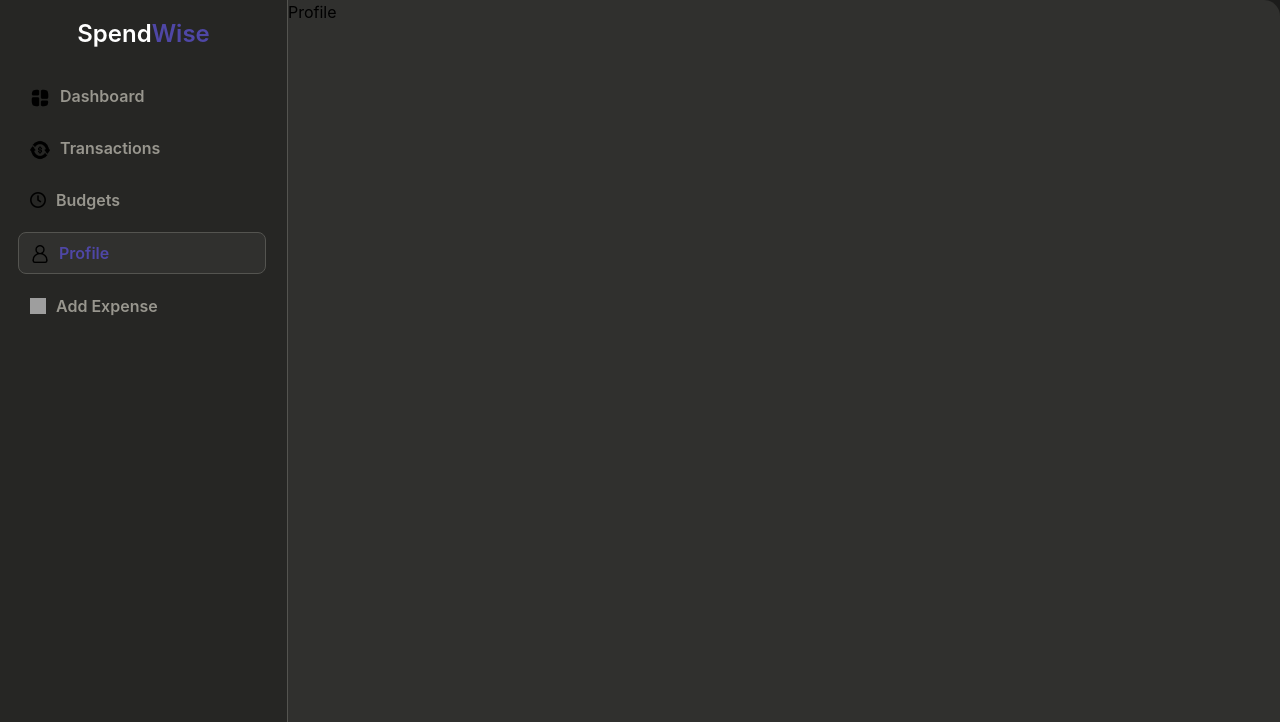
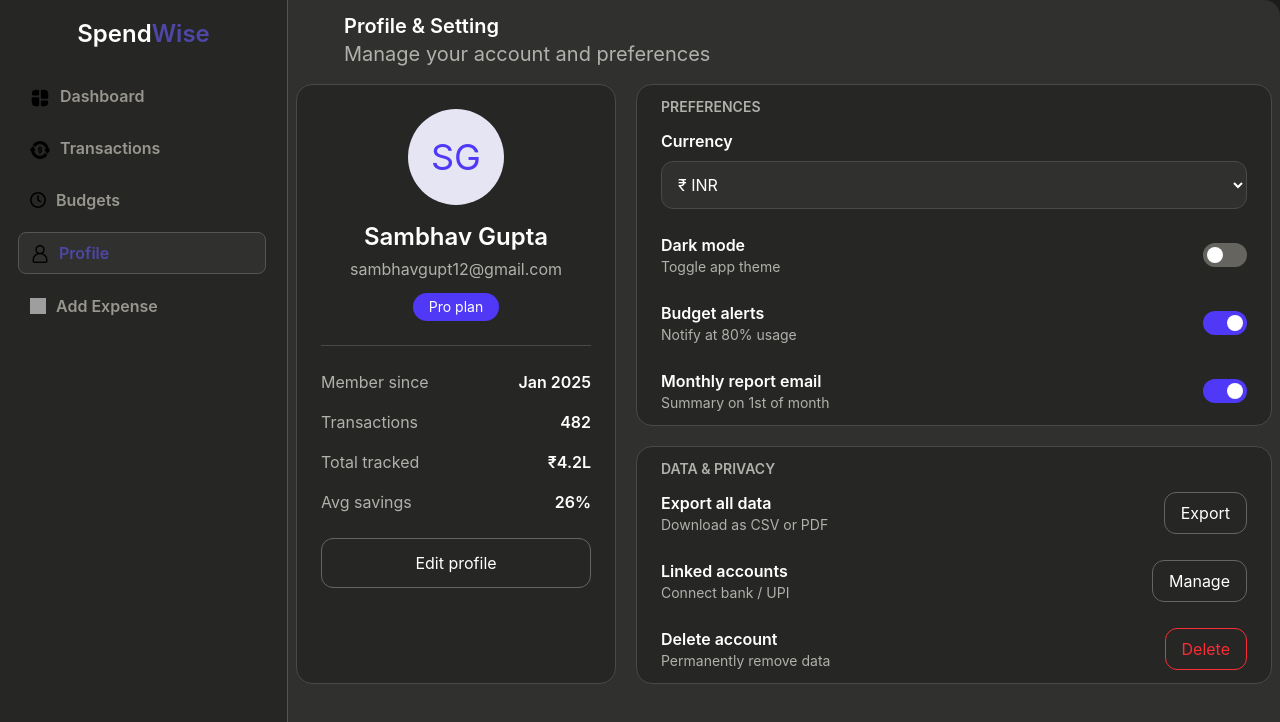
Before and after one commit to AaryanSingh31/Expense-tracker, a React (Vite) app: page /profile in a window 1280 px wide. Shown: the top 722 px of the page. Built offline with nearby package versions, Linux system fonts and the light colour scheme; grey boxes are pictures that could not be loaded.

Commit message:
Profile section UI done

```diff
--- /dev/null
+++ b/src/components/Profile/ActionRow.jsx
@@ -0,0 +1,34 @@
+import React from 'react'
+
+function ActionRow({
+    title,
+    subtitle,
+    button,
+    danger = false
+}) {
+    return (
+        <div className="flex justify-between items-center">
+
+            <div>
+                <h4 className="text-white font-semibold">
+                    {title}
+                </h4>
+
+                <p className="text-[#b0b0ac] text-sm">
+                    {subtitle}
+                </p>
+            </div>
+
+            <button
+                className={`px-4 py-2 rounded-xl border ${danger
+                        ? "border-red-500 text-red-500"
+                        : "border-[#65645f] text-white"
+                    }`}
+            >
+                {button}
+            </button>
+        </div>
+    );
+}
+
+export default ActionRow
--- /dev/null
+++ b/src/components/Profile/PreferenceCard.jsx
@@ -0,0 +1,46 @@
+import React from 'react'
+import ToggleRow from './ToggleRow';
+
+function PreferenceCard() {
+    return (
+        <div className="bg-[#262624] border border-[#494945] rounded-2xl px-6 py-3">
+
+            <h3 className="text-[#b0b0ac] text-sm font-semibold uppercase">
+                Preferences
+            </h3>
+
+            <div className="space-y-6 mt-3">
+
+                <div>
+                    <label className="text-white font-semibold">
+                        Currency
+                    </label>
+
+                    <select className="w-full mt-2 bg-[#30302e] border border-[#494945] rounded-xl p-3 text-white">
+                        <option>₹ INR</option>
+                    </select>
+                </div>
+
+                <ToggleRow
+                    title="Dark mode"
+                    subtitle="Toggle app theme"
+                />
+
+                <ToggleRow
+                    title="Budget alerts"
+                    subtitle="Notify at 80% usage"
+                    enabled
+                />
+
+                <ToggleRow
+                    title="Monthly report email"
+                    subtitle="Summary on 1st of month"
+                    enabled
+                />
+
+            </div>
+        </div>
+    );
+}
+
+export default PreferenceCard
--- /dev/null
+++ b/src/components/Profile/PrivacyCard.jsx
@@ -0,0 +1,38 @@
+import React from 'react'
+import ActionRow from './ActionRow';
+
+function PrivacyCard() {
+    return (
+        <div className="bg-[#262624] border border-[#494945] rounded-2xl py-3 px-6">
+
+            <h3 className="text-[#b0b0ac] text-sm font-semibold uppercase">
+                Data & Privacy
+            </h3>
+
+            <div className="mt-3 space-y-6">
+
+                <ActionRow
+                    title="Export all data"
+                    subtitle="Download as CSV or PDF"
+                    button="Export"
+                />
+
+                <ActionRow
+                    title="Linked accounts"
+                    subtitle="Connect bank / UPI"
+                    button="Manage"
+                />
+
+                <ActionRow
+                    title="Delete account"
+                    subtitle="Permanently remove data"
+                    button="Delete"
+                    danger
+                />
+
+            </div>
+        </div>
+    );
+}
+
+export default PrivacyCard
--- a/src/components/Profile/Profile.jsx
+++ b/src/components/Profile/Profile.jsx
@@ -1,8 +1,25 @@
 import React from 'react'
+import ProfileCard from './ProfileCard'
+import PreferenceCard from './PreferenceCard'
+import PrivacyCard from './PrivacyCard'
 
 function Profile() {
   return (
-    <div className='w-full h-full rounded-r-2xl bg-[#30302e]'>Profile</div>
+    <div className='w-full h-full rounded-r-2xl bg-[#30302e] overflow-y-auto no-scrollbar px-2'>
+      <div className="text-xl text-white ml-12 pt-3 font-semibold">Profile & Setting</div>
+      <div className="text-xl text-[#b0b0ac] ml-12 mb-4">Manage your account and preferences</div>
+
+      <div className="grid grid-cols-1 lg:grid-cols-[320px_1fr] gap-5 max-w-6xl mx-auto">
+
+        <ProfileCard />
+
+        <div className="flex flex-col gap-5">
+          <PreferenceCard />
+          <PrivacyCard />
+        </div>
+
+      </div>
+    </div>
   )
 }
 
--- /dev/null
+++ b/src/components/Profile/ProfileCard.jsx
@@ -0,0 +1,42 @@
+import React from 'react'
+import Row from './Row'
+
+function ProfileCard() {
+    return (
+        <div className="bg-[#262624] border border-[#494945] rounded-2xl p-6">
+
+            <div className="flex flex-col items-center">
+                <div className="w-24 h-24 rounded-full bg-[#e5e5f4] flex items-center justify-center text-4xl text-indigo-600">
+                    SG
+                </div>
+
+                <h2 className="text-white text-2xl font-semibold mt-4">
+                    Sambhav Gupta
+                </h2>
+
+                <p className="text-[#b0b0ac] mt-1">
+                    sambhavgupt12@gmail.com
+                </p>
+
+                <span className="mt-3 px-4 py-1 rounded-full bg-indigo-600 text-white text-sm">
+                    Pro plan
+                </span>
+            </div>
+
+            <div className="border-t border-[#494945] my-6"></div>
+
+            <div className="space-y-4">
+                <Row label="Member since" value="Jan 2025" />
+                <Row label="Transactions" value="482" />
+                <Row label="Total tracked" value="₹4.2L" />
+                <Row label="Avg savings" value="26%" />
+            </div>
+
+            <button className="w-full mt-6 border border-[#65645f] rounded-xl py-3 text-white hover:bg-[#30302e]">
+                Edit profile
+            </button>
+        </div>
+    )
+}
+
+export default ProfileCard
--- /dev/null
+++ b/src/components/Profile/Row.jsx
@@ -0,0 +1,18 @@
+import React from 'react'
+
+function Row({ label, value }) {
+
+  return (
+    <div className="flex justify-between">
+      <span className="text-[#b0b0ac]">
+        {label}
+      </span>
+
+      <span className="text-white font-semibold">
+        {value}
+      </span>
+    </div>
+  );
+}
+
+export default Row
--- /dev/null
+++ b/src/components/Profile/ToggleRow.jsx
@@ -0,0 +1,33 @@
+import React from 'react'
+
+function ToggleRow({
+    title,
+    subtitle,
+    enabled = false
+}) {
+    return (
+        <div className="flex justify-between items-center">
+
+            <div>
+                <h4 className="text-white font-semibold">
+                    {title}
+                </h4>
+
+                <p className="text-[#b0b0ac] text-sm">
+                    {subtitle}
+                </p>
+            </div>
+
+            <div
+                className={`w-11 h-6 rounded-full flex items-center px-1 ${enabled
+                        ? "bg-indigo-600 justify-end"
+                        : "bg-[#65645f] justify-start"
+                    }`}
+            >
+                <div className="w-4 h-4 rounded-full bg-white" />
+            </div>
+        </div>
+    );
+}
+
+export default ToggleRow
```
